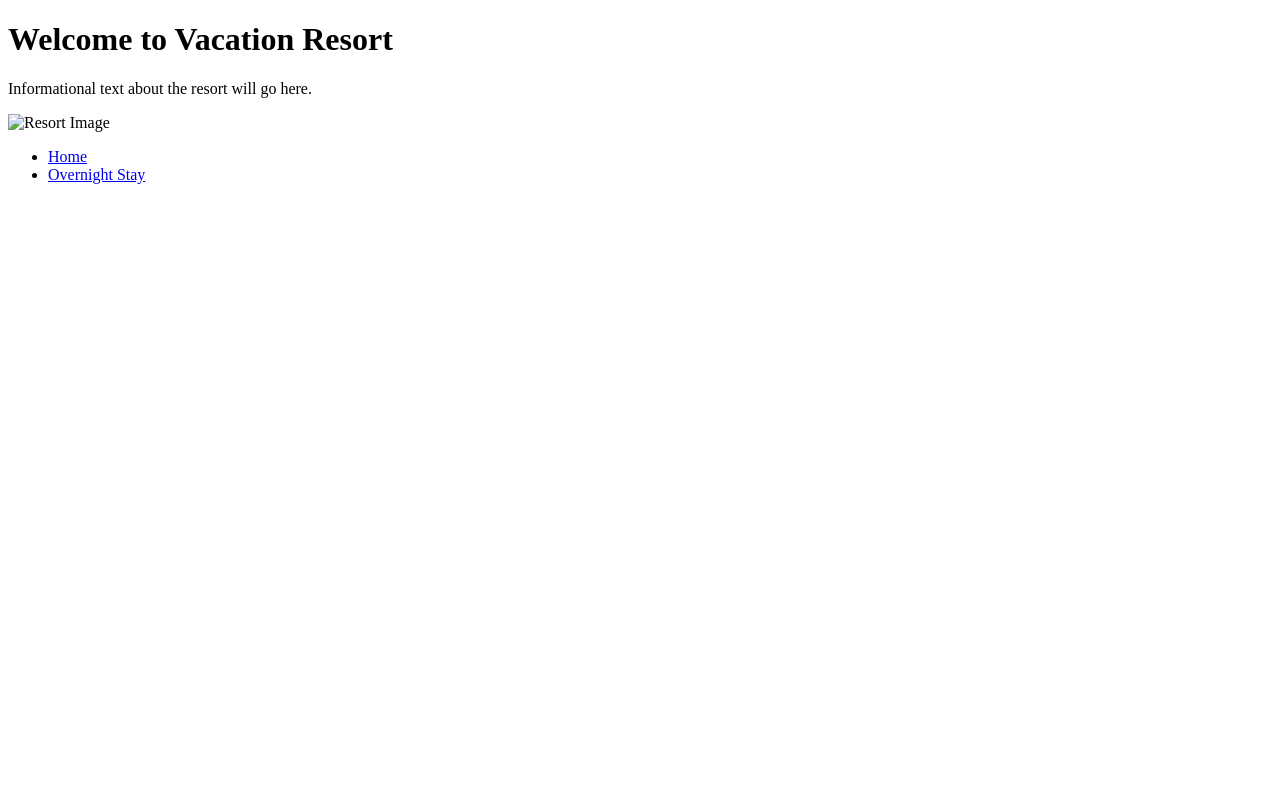
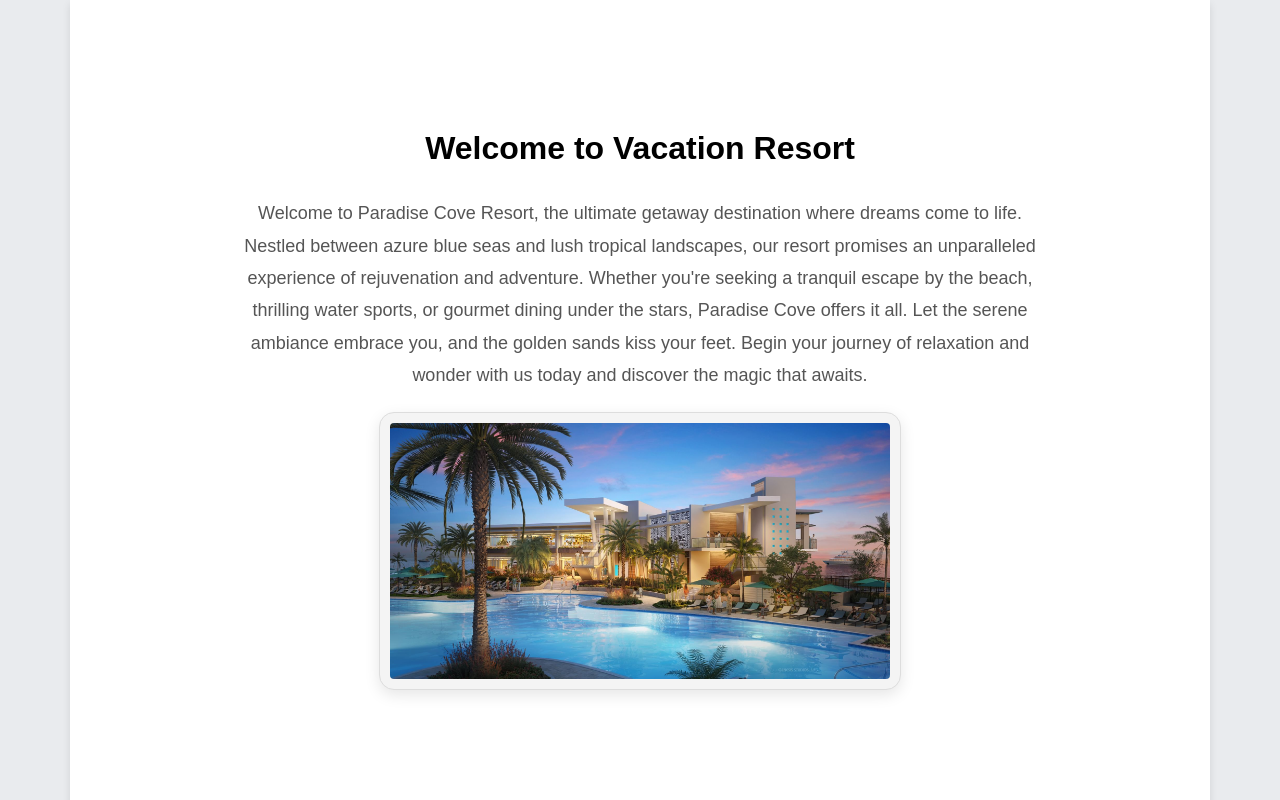
Before and after one commit to xqxqn/Workbook3_VacationResort, a plain HTML site: page index.html in a window 1280 px wide. Shown: the top 800 px of the page. Drawn offline with Linux system fonts and the light colour scheme; a script that the page names is missing; files whose address does not match are found by name.

Commit message:
Finished form for overnight.css and the styling for overnight.css

```diff
--- a/index.html
+++ b/index.html
@@ -1,23 +1,34 @@
 <!DOCTYPE html>
 <html lang="en">
+
 <head>
     <meta charset="UTF-8">
     <meta name="viewport" content="width=device-width, initial-scale=1.0">
     <title>Document</title>
     <link rel="stylesheet" type="text/css" href="styles/index.css">
 </head>
+
 <body>
-
+    <div class="container">
+        <div class="home-info">
             <h1>Welcome to Vacation Resort</h1>
-    <p>Informational text about the resort will go here.</p>
-    <img src="path_to_your_image.jpg" alt="Resort Image">
-
+            <p>Welcome to Paradise Cove Resort, the ultimate getaway destination where dreams come to life. Nestled
+                between azure blue seas and lush tropical landscapes, our resort promises an unparalleled experience of
+                rejuvenation and adventure. Whether you're seeking a tranquil escape by the beach, thrilling water
+                sports, or gourmet dining under the stars, Paradise Cove offers it all. Let the serene ambiance embrace
+                you, and the golden sands kiss your feet. Begin your journey of relaxation and wonder with us today and
+                discover the magic that awaits.</p>
+            <img src="images/resort.jpg" alt="Resort Image">
+        </div>
         <nav>
             <ul>
                 <li><a href="index.html">Home</a></li>
+                <br>
                 <li><a href="overnight.html">Overnight Stay</a></li>
             </ul>
         </nav>
+    </div>
     <script src="index.js"></script>
 </body>
+
 </html>
--- a/scripts/index.js
+++ /dev/null
@@ -1,21 +0,0 @@
-"use strict";
-
-//window.onload = function(){
-//    let flavorSubmitBtnEl = document.getElementById("flavor-submit-btn");
-//    flavorSubmitBtnEl.onclick = function(){
-//        let flavorNameEl = document.getElementById("flavor-name");
-//        console.log(flavorNameEl.value);
-//    }
-//}
-
-
-window.onload = function(){
-    let flavorForm.onsubmit = document.getElementById("flavor-form");
-    flavorForm.onsubmit = function(e){
-        e.preventDefault();
-        console.log("Trigger");
-    }
-
-
-
-}
--- a/styles/index.css
+++ b/styles/index.css
@@ -0,0 +1,67 @@
+body {
+    font-family: Arial, sans-serif;
+    margin: 0;
+    padding: 0;
+    background-color: #e9ebee;
+    line-height: 1.7;
+}
+
+.container {
+    max-width: 1100px;
+    margin: 0 auto;
+    padding: 20px;
+    background-color: #ffffff;
+    box-shadow: 0 4px 8px rgba(0, 0, 0, 0.1);
+}
+
+
+nav {
+    background-color: #2c3e50;
+    padding: 20px 0;
+    text-align: center;
+    margin-bottom: 50px;
+}
+
+nav a {
+    color: #fff;
+    text-decoration: none;
+    margin: 0 20px;
+    padding: 10px 25px;
+    background-color: #34495e;
+    border-radius: 5px;
+    font-weight: bold;
+    transition: background-color 0.3s;
+}
+
+nav a:hover {
+    background-color: #4a6891;
+}
+
+.home-info {
+    text-align: center;
+    padding: 80px 0;
+}
+
+.home-info img {
+    width: 500px;
+    margin-bottom: 40px;
+    border-radius: 15px;
+    box-shadow: 0px 5px 15px rgba(0, 0, 0, 0.1);
+}
+
+.home-info p {
+    font-size: 18px;
+    line-height: 1.8;
+    max-width: 800px;
+    margin: 0 auto;
+    color: #555;
+}
+
+
+img {
+    display: block;
+    margin: 20px auto;
+    border: 1px solid #ddd;
+    padding: 10px;
+    background-color: #f4f4f4;
+}
--- /dev/null
+++ b/styles/overnight.css
@@ -0,0 +1,74 @@
+body {
+    background-color: #f4f4f4;
+    font-family: 'Arial', sans-serif;
+    justify-content: center;
+    display: flex;
+    text-align: center;
+    flex-direction: column;
+    align-items: center;
+}
+
+.estcost {
+    margin-top: 20px;
+    font-weight: bold;
+    font-size: 24px;
+}
+
+h2 {
+    padding: 20px;
+    color: #34495e;
+    margin: 0;
+}
+
+form {
+    max-width: 800px;
+    margin: 20px auto;
+    padding: 20px;
+    background-color: #fff;
+    border-radius: 5px;
+    box-shadow: 0 0 10px rgba(0, 0, 0, 0.1);
+}
+
+input[type="text"], input[type="email"], input[type="date"], input[type="number"], button, input[type="reset"] {
+    width: 100%;
+    padding: 10px;
+    margin-bottom: 10px;
+    border-radius: 5px;
+    border: 1px solid #ddd;
+    box-sizing: border-box;
+}
+
+label {
+    font-weight: bold;
+    display: block;
+    margin-bottom: 5px;
+}
+
+input[type="radio"] {
+    margin-right: 10px;
+}
+
+nav {
+    background-color: #34495e;
+    width: 100%;
+}
+
+nav ul {
+    display: flex;
+    justify-content: center;
+    list-style-type: none;
+    padding: 0;
+}
+
+nav a {
+    color: #fff;
+    text-decoration: none;
+    margin: 0 10px;
+    padding: 10px 25px;
+    border-radius: 5px;
+    transition: background-color 0.3s;
+}
+
+nav a:hover {
+    background-color: #4a6891;
+}
```
Also changed, not shown: overnight.html (added, +56 -0 lines), images/resort.jpg (added), scripts/overnight.js (added). Lines whose indentation alone changed are shown as unchanged.
